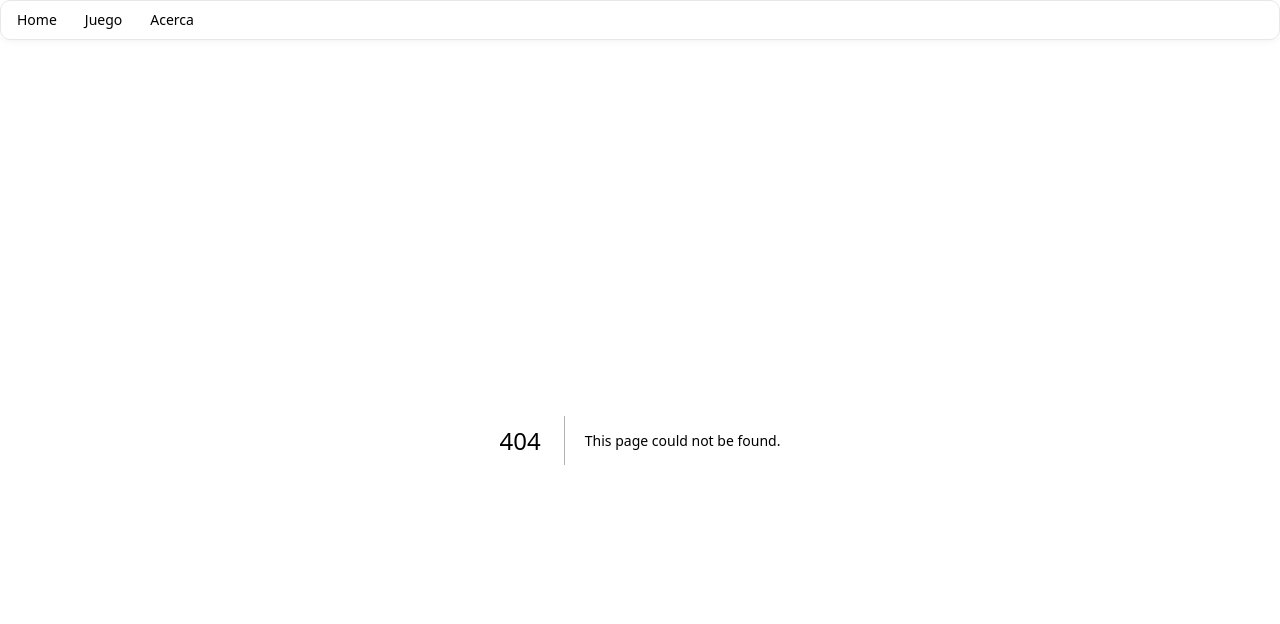
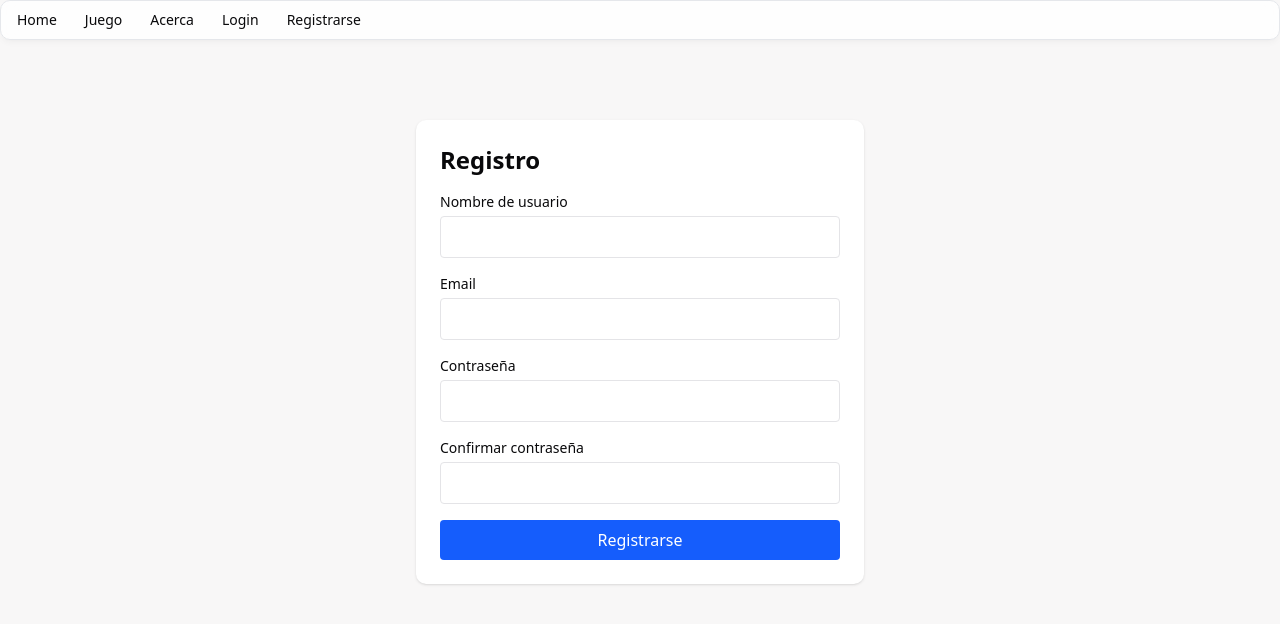
Before and after one commit to saezeric/memory-saezeric, a Next.js app: page /register in a window 1280 px wide. Before the commit this address had no page. Shown: the top 624 px of the page. Built offline with nearby package versions, Linux system fonts and the light colour scheme.

Commit message:
Historia 8 Completada

```diff
--- a/src/app/layout.tsx
+++ b/src/app/layout.tsx
@@ -1,7 +1,7 @@
 // app/layout.tsx
-
 import "./globals.css";
 import { GlobalCounterProvider } from "@/context/GlobalCounterContext";
+import { AuthProvider } from "@/context/AuthContext";
 import { Header } from "./misComponentes/Header";
 
 export const metadata = {
@@ -11,16 +11,18 @@ export const metadata = {
 
 export default function RootLayout({
   children,
-}: Readonly<{
+}: {
   children: React.ReactNode;
-}>) {
+}) {
   return (
     <html lang="es">
       <body>
-        <GlobalCounterProvider>
-          <Header />
-          <main>{children}</main>
-        </GlobalCounterProvider>
+        <AuthProvider>
+          <GlobalCounterProvider>
+            <Header />
+            <main>{children}</main>
+          </GlobalCounterProvider>
+        </AuthProvider>
       </body>
     </html>
   );
--- /dev/null
+++ b/src/app/login/page.tsx
@@ -0,0 +1,71 @@
+// app/login/page.tsx
+"use client";
+
+import React, { useState, FormEvent } from "react";
+import { useRouter } from "next/navigation";
+import { useAuth } from "@/context/AuthContext";
+
+export default function LoginPage() {
+  const router = useRouter();
+  const { login } = useAuth();
+
+  const [identifier, setIdentifier] = useState("");
+  const [password, setPassword] = useState("");
+  const [error, setError] = useState<string | null>(null);
+
+  const handleSubmit = async (e: FormEvent) => {
+    e.preventDefault();
+    setError(null);
+
+    if (!identifier || !password) {
+      setError("Usuario y contraseña son obligatorios.");
+      return;
+    }
+
+    try {
+      // ahora acepta email o username
+      await login(identifier, password);
+      router.push("/");
+    } catch (err: unknown) {
+      if (err instanceof Error) setError(err.message);
+      else setError("Error desconocido al iniciar sesión.");
+    }
+  };
+
+  return (
+    <div className="max-w-md mx-auto mt-20 p-6 bg-white rounded-lg shadow">
+      <h1 className="text-2xl font-bold mb-4">Iniciar Sesión</h1>
+      {error && <div className="mb-4 text-red-600">{error}</div>}
+      <form onSubmit={handleSubmit} className="space-y-4">
+        <div>
+          <label className="block text-sm font-medium mb-1">
+            Email o Usuario
+          </label>
+          <input
+            type="text"
+            className="w-full border px-3 py-2 rounded"
+            value={identifier}
+            onChange={(e) => setIdentifier(e.target.value)}
+            required
+          />
+        </div>
+        <div>
+          <label className="block text-sm font-medium mb-1">Contraseña</label>
+          <input
+            type="password"
+            className="w-full border px-3 py-2 rounded"
+            value={password}
+            onChange={(e) => setPassword(e.target.value)}
+            required
+          />
+        </div>
+        <button
+          type="submit"
+          className="w-full bg-green-600 text-white py-2 rounded hover:bg-green-700 transition"
+        >
+          Entrar
+        </button>
+      </form>
+    </div>
+  );
+}
--- a/src/app/misComponentes/Header.tsx
+++ b/src/app/misComponentes/Header.tsx
@@ -1,22 +1,18 @@
-/* eslint-disable @typescript-eslint/no-unused-vars */
+"use client";
+
 import {
   Menubar,
-  MenubarCheckboxItem,
   MenubarContent,
   MenubarItem,
   MenubarMenu,
-  MenubarRadioGroup,
-  MenubarRadioItem,
-  MenubarSeparator,
-  MenubarShortcut,
-  MenubarSub,
-  MenubarSubContent,
-  MenubarSubTrigger,
   MenubarTrigger,
 } from "@/components/ui/menubar";
 import Link from "next/link";
+import { useAuth } from "@/context/AuthContext"; // Asegúrate de que esta ruta coincide
 
 export function Header() {
+  const { user, logout } = useAuth(); // Obtenemos info de usuario y acción de logout
+
   return (
     <Menubar>
       <MenubarMenu>
@@ -24,16 +20,46 @@ export function Header() {
           <Link href="/home">Home</Link>
         </MenubarTrigger>
       </MenubarMenu>
+
       <MenubarMenu>
         <MenubarTrigger>
           <Link href="/juego">Juego</Link>
         </MenubarTrigger>
       </MenubarMenu>
+
       <MenubarMenu>
         <MenubarTrigger>
           <Link href="/acerca">Acerca</Link>
         </MenubarTrigger>
       </MenubarMenu>
+
+      {/* Solo mostrar Login/Registro si NO hay usuario */}
+      {!user && (
+        <>
+          <MenubarMenu>
+            <MenubarTrigger>
+              <Link href="/login">Login</Link>
+            </MenubarTrigger>
+          </MenubarMenu>
+          <MenubarMenu>
+            <MenubarTrigger>
+              <Link href="/register">Registrarse</Link>
+            </MenubarTrigger>
+          </MenubarMenu>
+        </>
+      )}
+
+      {/* Si hay usuario conectado, mostramos un Menú con su nombre y opción de Logout */}
+      {user && (
+        <MenubarMenu>
+          <MenubarTrigger>
+            {user.email /* o el campo que uses para mostrar su nombre */}
+          </MenubarTrigger>
+          <MenubarContent>
+            <MenubarItem onSelect={logout}>Cerrar sesión</MenubarItem>
+          </MenubarContent>
+        </MenubarMenu>
+      )}
     </Menubar>
   );
 }
--- /dev/null
+++ b/src/app/register/page.tsx
@@ -0,0 +1,100 @@
+// app/register/page.tsx
+"use client";
+
+import React, { useState, FormEvent } from "react";
+import { useRouter } from "next/navigation";
+import { useAuth } from "@/context/AuthContext";
+
+export default function RegisterPage() {
+  const router = useRouter();
+  const { register } = useAuth();
+
+  const [username, setUsername] = useState("");
+  const [email, setEmail] = useState("");
+  const [password, setPassword] = useState("");
+  const [confirm, setConfirm] = useState("");
+  const [error, setError] = useState<string | null>(null);
+
+  const handleSubmit = async (e: FormEvent) => {
+    e.preventDefault();
+    setError(null);
+
+    // validaciones
+    if (!username || !email || !password || !confirm) {
+      setError("Todos los campos son obligatorios.");
+      return;
+    }
+    if (password !== confirm) {
+      setError("Las contraseñas no coinciden.");
+      return;
+    }
+
+    try {
+      // ahora pasamos username también
+      await register(username, email, password);
+      router.push("/login");
+    } catch (err: unknown) {
+      if (err instanceof Error) setError(err.message);
+      else setError("Error desconocido al registrar.");
+    }
+  };
+
+  return (
+    <div className="max-w-md mx-auto mt-20 p-6 bg-white rounded-lg shadow">
+      <h1 className="text-2xl font-bold mb-4">Registro</h1>
+      {error && <div className="mb-4 text-red-600">{error}</div>}
+      <form onSubmit={handleSubmit} className="space-y-4">
+        <div>
+          <label className="block text-sm font-medium mb-1">
+            Nombre de usuario
+          </label>
+          <input
+            type="text"
+            className="w-full border px-3 py-2 rounded"
+            value={username}
+            onChange={(e) => setUsername(e.target.value)}
+            required
+          />
+        </div>
+        <div>
+          <label className="block text-sm font-medium mb-1">Email</label>
+          <input
+            type="email"
+            className="w-full border px-3 py-2 rounded"
+            value={email}
+            onChange={(e) => setEmail(e.target.value)}
+            required
+          />
+        </div>
+        <div>
+          <label className="block text-sm font-medium mb-1">Contraseña</label>
+          <input
+            type="password"
+            className="w-full border px-3 py-2 rounded"
+            value={password}
+            onChange={(e) => setPassword(e.target.value)}
+            required
+          />
+        </div>
+        <div>
+          <label className="block text-sm font-medium mb-1">
+            Confirmar contraseña
+          </label>
+          <input
+            type="password"
+            className="w-full border px-3 py-2 rounded"
+            value={confirm}
+            onChange={(e) => setConfirm(e.target.value)}
+            required
+          />
+        </div>
+        <button
+          type="submit"
+          className="w-full bg-blue-600 text-white py-2 rounded hover:bg-blue-700 transition"
+        >
+          Registrarse
+        </button>
+      </form>
+    </div>
+  );
+}
--- /dev/null
+++ b/src/context/AuthContext.tsx
@@ -0,0 +1,97 @@
+// context/AuthContext.tsx
+"use client";
+
+import React, {
+  createContext,
+  useState,
+  useContext,
+  ReactNode,
+  useEffect,
+} from "react";
+
+// Ahora el usuario lleva también un username
+interface User {
+  username: string;
+  email: string;
+  password: string;
+}
+
+interface AuthContextType {
+  user: User | null;
+  register: (
+    username: string,
+    email: string,
+    password: string
+  ) => Promise<void>;
+  login: (identifier: string, password: string) => Promise<void>;
+  logout: () => void;
+}
+
+const AuthContext = createContext<AuthContextType | undefined>(undefined);
+
+export const AuthProvider = ({ children }: { children: ReactNode }) => {
+  const [user, setUser] = useState<User | null>(null);
+
+  useEffect(() => {
+    const stored = localStorage.getItem("currentUser");
+    if (stored) setUser(JSON.parse(stored));
+  }, []);
+
+  const register = async (
+    username: string,
+    email: string,
+    password: string
+  ) => {
+    const stored = localStorage.getItem("users");
+    const users: User[] = stored ? JSON.parse(stored) : [];
+
+    // ningún usuario existente con el mismo email o username
+    if (users.find((u) => u.email === email)) {
+      throw new Error("Ese email ya está registrado.");
+    }
+    if (users.find((u) => u.username === username)) {
+      throw new Error("Ese nombre de usuario ya existe.");
+    }
+
+    const newUser: User = { username, email, password };
+    users.push(newUser);
+    localStorage.setItem("users", JSON.stringify(users));
+    localStorage.setItem("currentUser", JSON.stringify(newUser));
+    setUser(newUser);
+  };
+
+  const login = async (identifier: string, password: string) => {
+    const stored = localStorage.getItem("users");
+    const users: User[] = stored ? JSON.parse(stored) : [];
+
+    // buscamos por email o username
+    const found = users.find(
+      (u) =>
+        (u.email === identifier || u.username === identifier) &&
+        u.password === password
+    );
+    if (!found) {
+      throw new Error("Credenciales incorrectas.");
+    }
+
+    localStorage.setItem("currentUser", JSON.stringify(found));
+    setUser(found);
+  };
+
+  const logout = () => {
+    localStorage.removeItem("currentUser");
+    setUser(null);
+  };
+
+  return (
+    <AuthContext.Provider value={{ user, register, login, logout }}>
+      {children}
+    </AuthContext.Provider>
+  );
+};
+
+export const useAuth = () => {
+  const ctx = useContext(AuthContext);
+  if (!ctx) throw new Error("useAuth debe usarse dentro de AuthProvider");
+  return ctx;
+};
```
